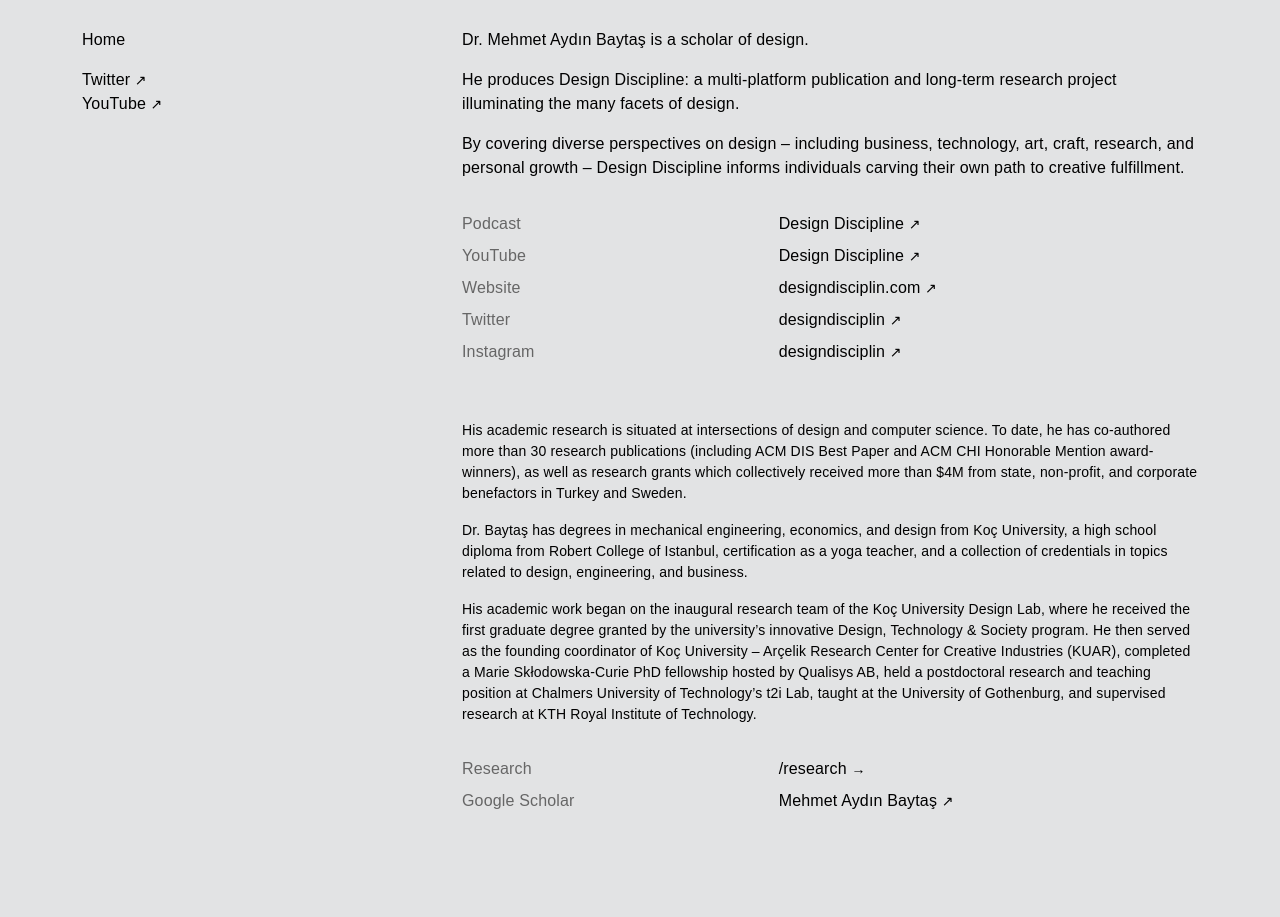
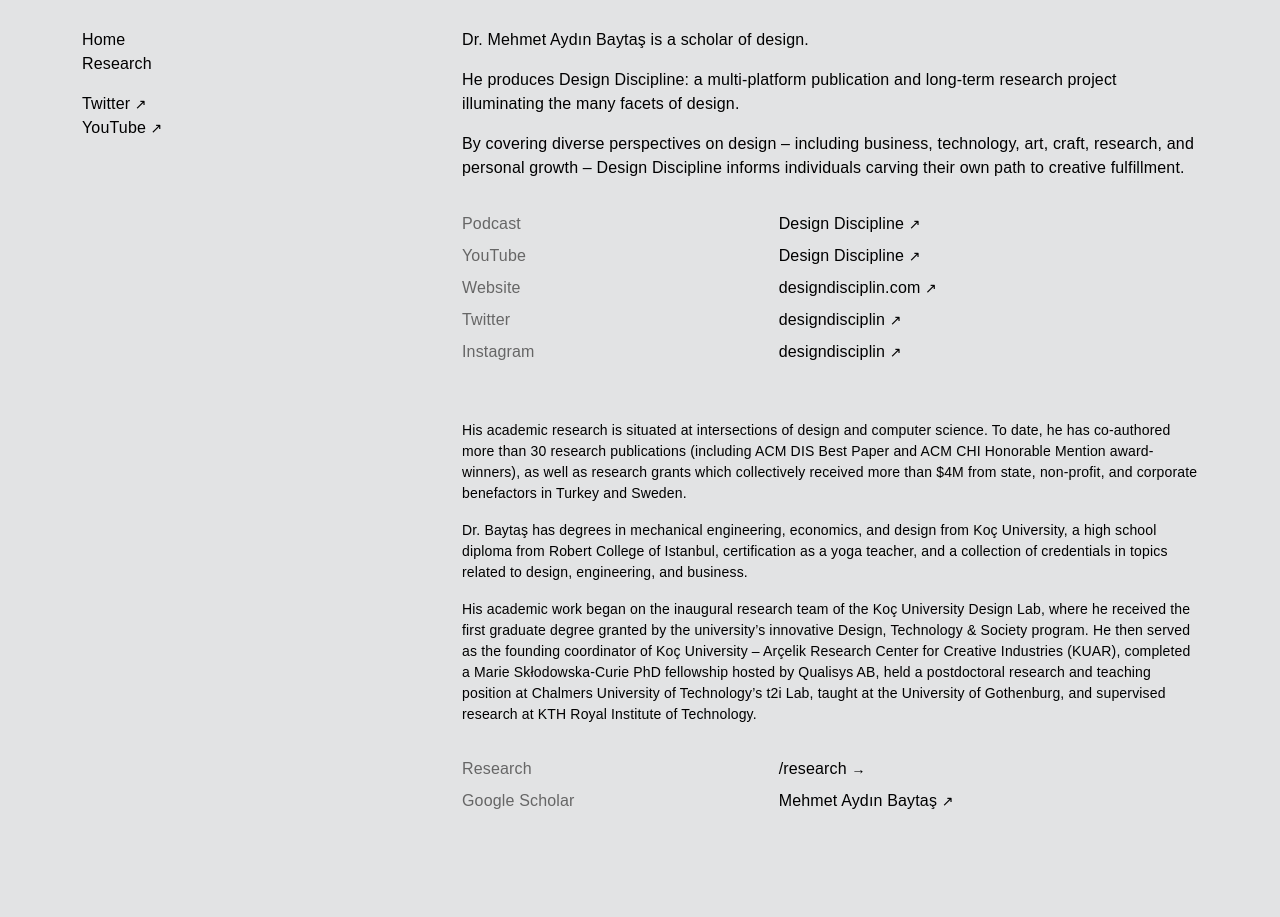
Before and after one commit to l77l77/mbaytas.github.io, a Jekyll site: the page built from README.md, in a window 1280 px wide. Shown: the part 278-1195 px from the top of the page. Built offline with Jekyll 4.4.1, drawn with Linux system fonts in a browser that asks for light colours; some web fonts are replaced; our own code applies the rules of GitHub Pages for plain Markdown files; comment, search, counter and statistics services are not loaded.

Commit message:
Update default.html

```diff
--- a/_layouts/default.html
+++ b/_layouts/default.html
@@ -82,6 +82,8 @@
 
           <p>
             <a href="/">Home</a>
+            <br>
+            <a href="/research/">Research</a>
           </p>
 
           <p>
```
